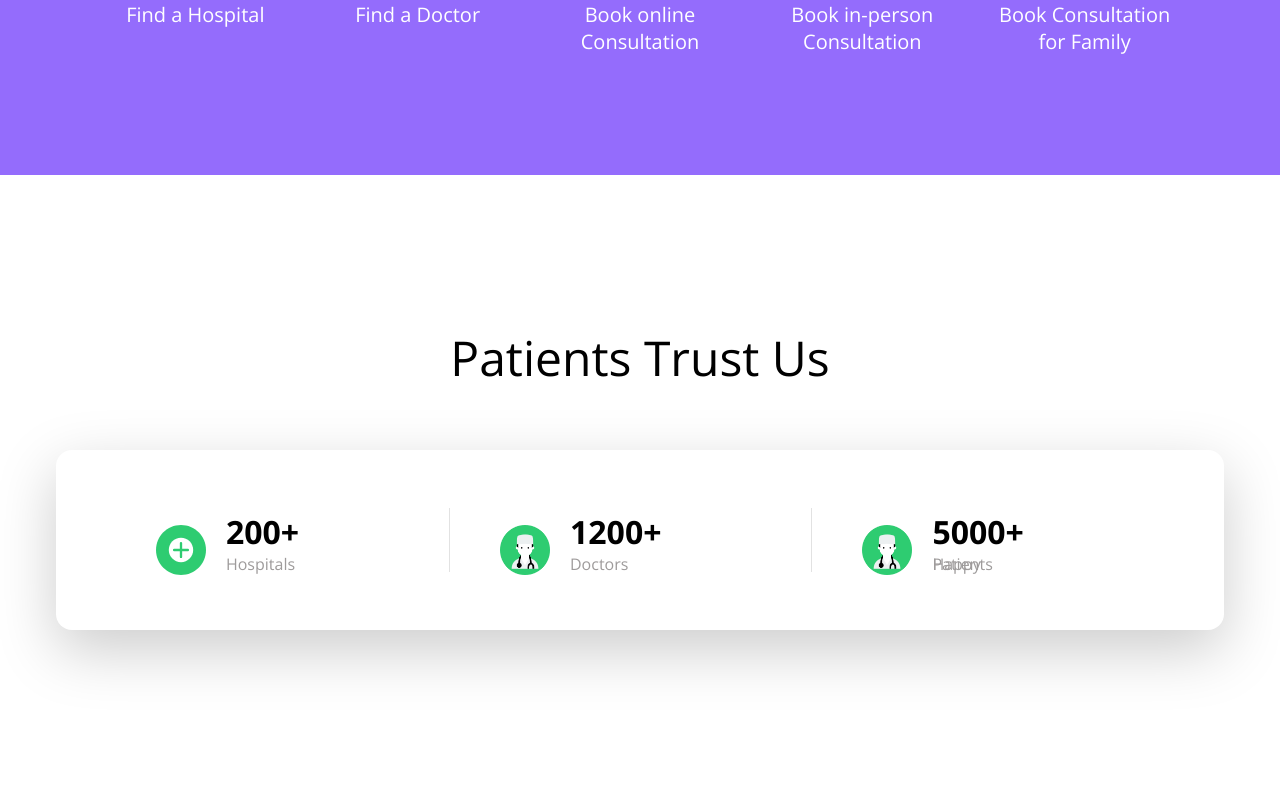
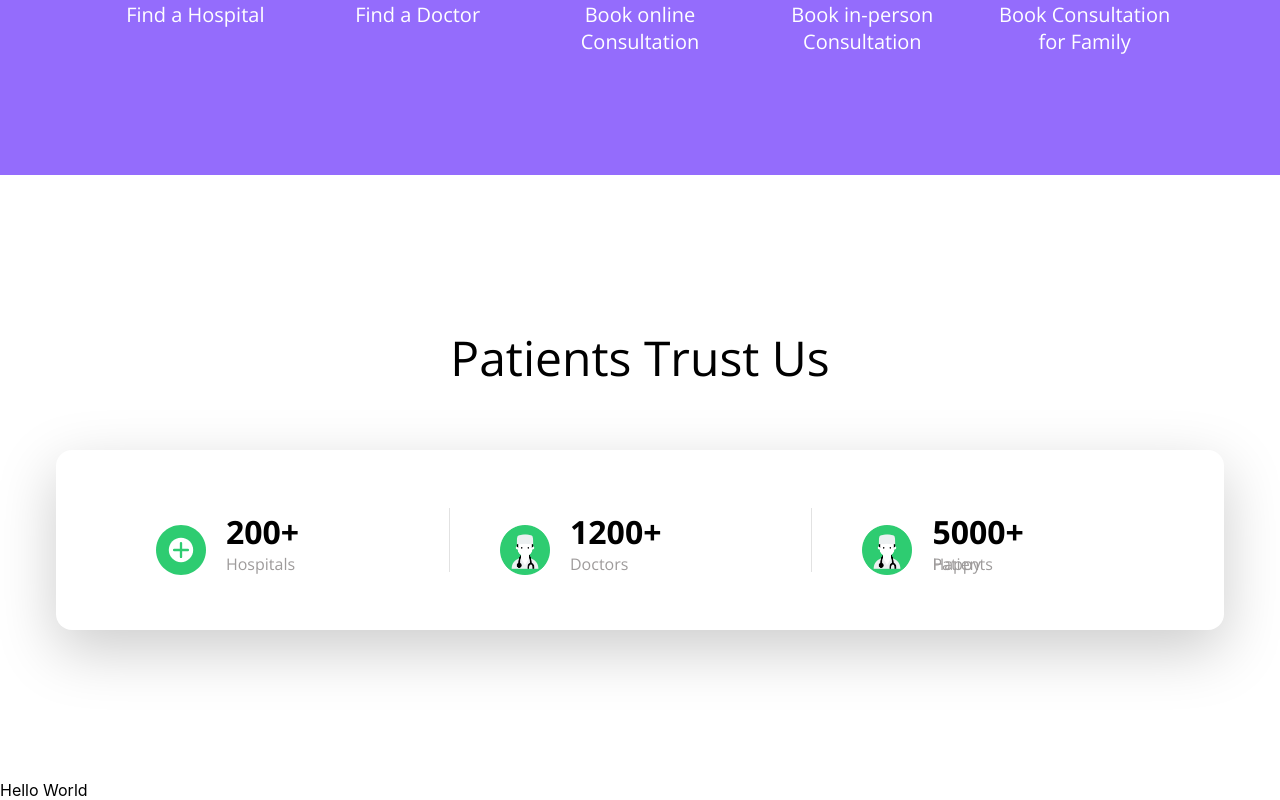
Before and after one commit to khalatevarun/SmartMeet, a React (Create React App) app: page / in a window 1280 px wide. Shown: the part 2276-3076 px from the top of the page. Built offline with nearby package versions, Linux system fonts and the light colour scheme.

Commit message:
add starter files

```diff
--- a/src/App.js
+++ b/src/App.js
@@ -4,6 +4,7 @@ import Section2 from './components/section2/Section2';
 import Section3 from './components/section3/Section3';
 import Section4 from './components/section4/Section4';
 import Section5 from './components/section5/Section5';
+import Section6 from './components/section6/Section6';
 
 const App = () => {
   return (
@@ -14,6 +15,7 @@ const App = () => {
       <Section3 />
       <Section4 />
       <Section5 />
+      <Section6 />
     </div>
   );
 };
--- /dev/null
+++ b/src/components/section6/Section6.js
@@ -0,0 +1,5 @@
+const Section6 = () => {
+  return <div>Hello World</div>;
+};
+
+export default Section6;
```
Also changed, not shown: src/components/section6/Section6.css (added).
